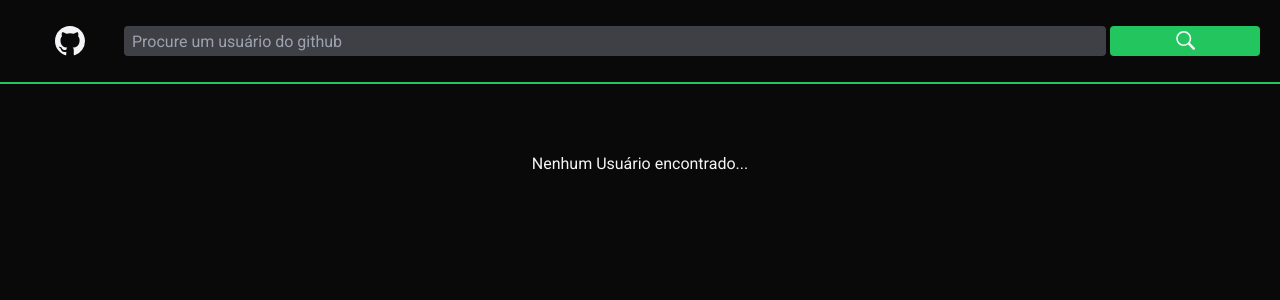
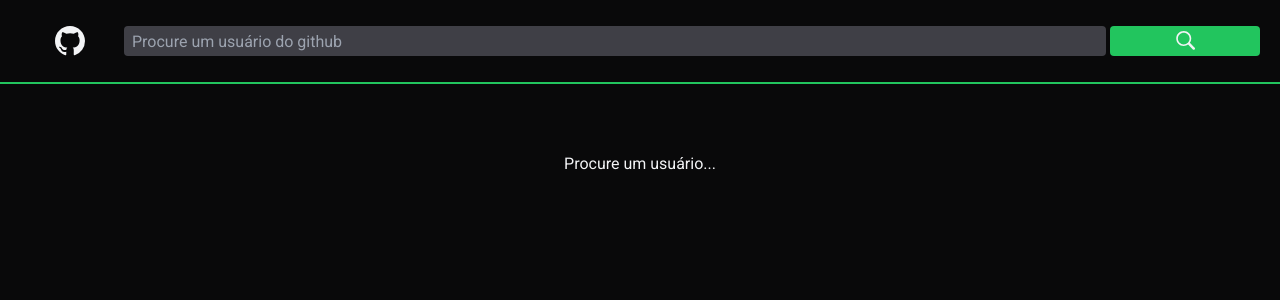
Before and after one commit to Pedro-AugusCoelho/SeachProfileGitHub, a React (Vite) app: page / in a window 1280 px wide. Shown: the top 300 px of the page. Built offline with nearby package versions, Linux system fonts and the light colour scheme.

Commit message:
Create Videos

```diff
--- a/src/pages/Main/index.tsx
+++ b/src/pages/Main/index.tsx
@@ -16,7 +16,7 @@ export const Main = () => {
 
                 ?(<><Profile /><ContentRepos_Starred/></>)
 
-                :<NotPage title="Nenhum Usuário encontrado..." />
+                :<NotPage title="Procure um usuário..." />
 
             }
         </>
```
Also changed, not shown: asset/Demonstration.gif (added), 1 other file (tests, documents, lock files or other folders).
